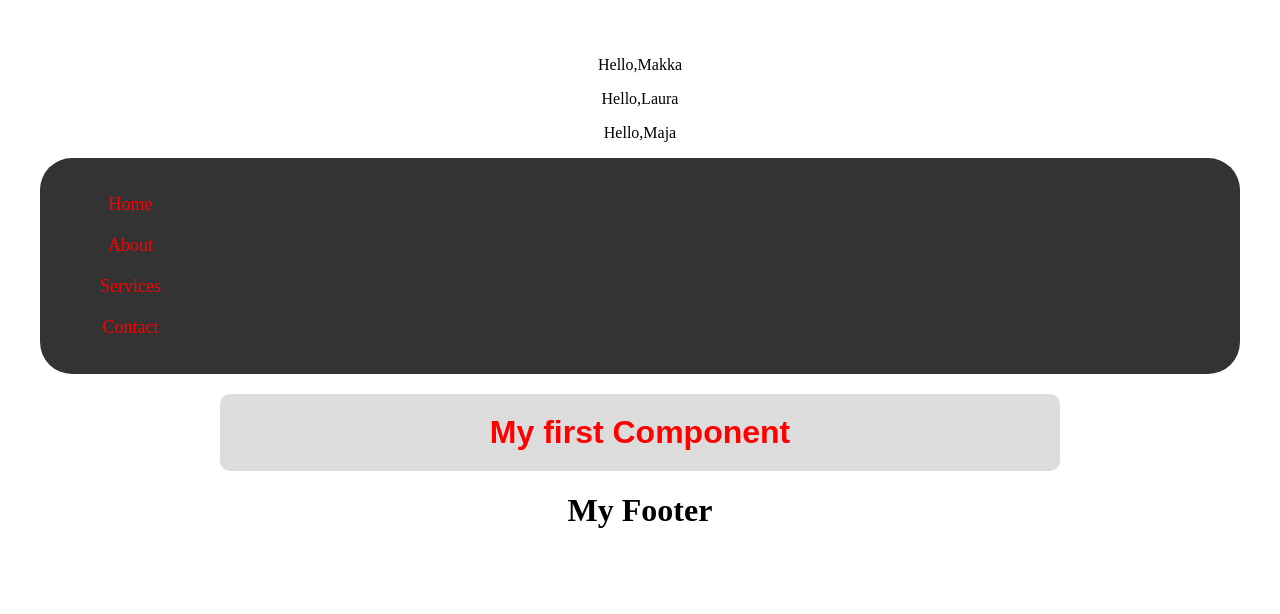
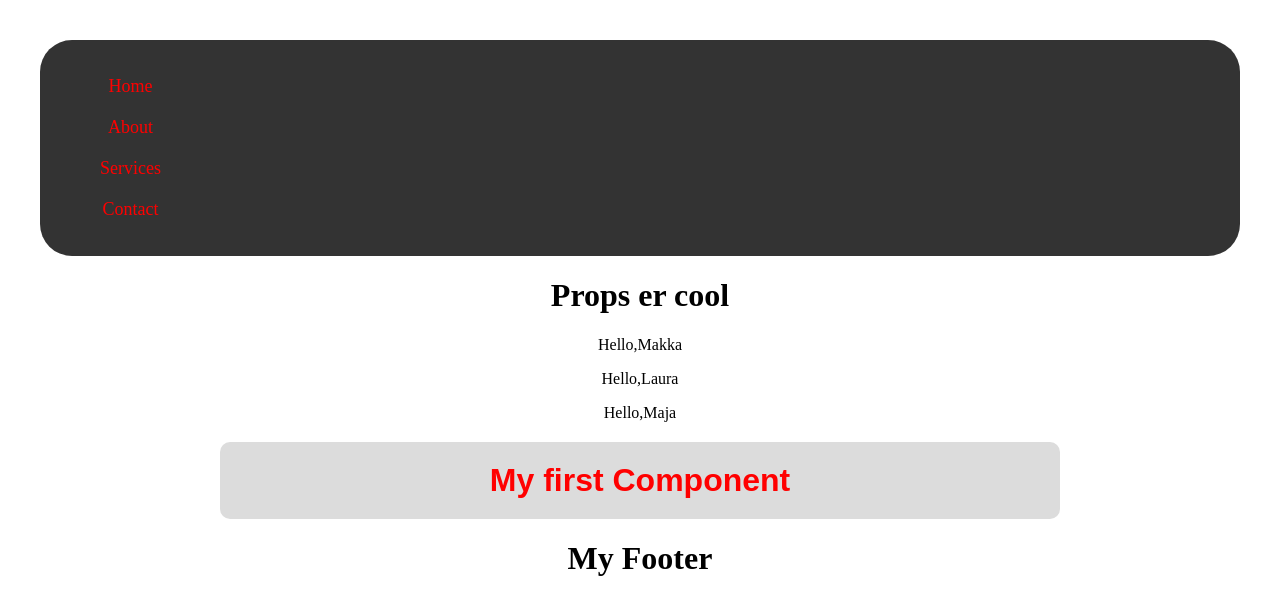
Before and after one commit to maylova93/first-react, a React (Vite) app: page / in a window 1280 px wide. Shown: the top 614 px of the page. Built offline with nearby package versions, Linux system fonts and the light colour scheme.

Commit message:
Dynamisk Header

```diff
--- a/src/App.jsx
+++ b/src/App.jsx
@@ -3,16 +3,14 @@ import Main from './components/Main'
 import Header from './components/Header'
 import Footer from './components/footer'
 import Navbar from './components/Navbar'
-import React from 'react';
 import ParentComponent from './components/ParentComponent'
 
 
 function App() {
    return (
     <>
-
+    <Header headerText="Props er cool"/>
     <ParentComponent/>
-    <Header/>
     <Main/>
     <Footer/>
     </>
--- a/src/components/Header.jsx
+++ b/src/components/Header.jsx
@@ -1,8 +1,12 @@
 import Navbar from "./Navbar"
 
-function  Header(){
-    return(
-         <Navbar/>
-    )
-   }
-   export default Header
+function Header({ headerText = "Mangler headerText" }) {
+     return (
+          <>
+          <Navbar/>
+          <h1>{headerText}</h1>
+          </>
+     );
+ }
+
+ export default Header;
```
